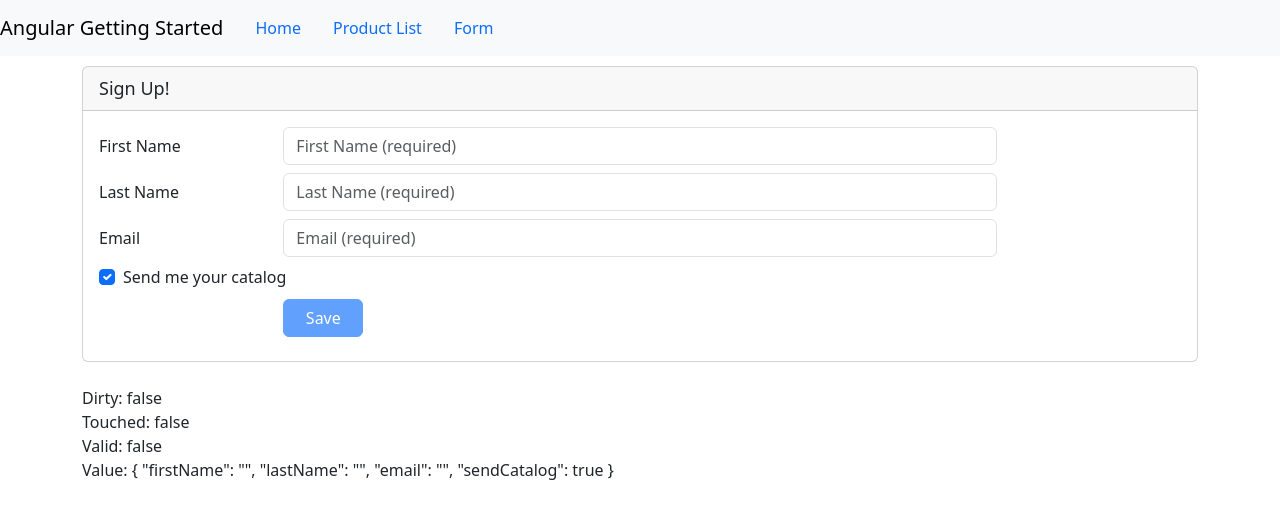
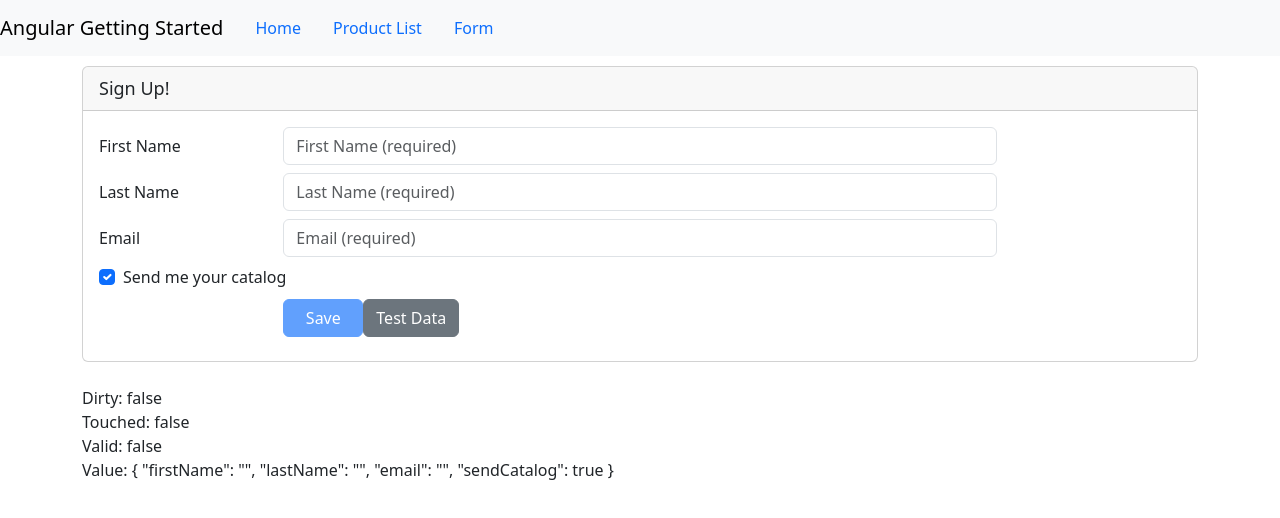
Before and after one commit to markfady/Angular_Getting_Started, an Angular app: page /ReactiveForm in a window 1280 px wide. Shown: the top 518 px of the page. Built offline with nearby package versions, Linux system fonts and the light colour scheme.

Commit message:
populateTestData button

```diff
--- a/src/app/reactiveForm/customer/customer.component.html
+++ b/src/app/reactiveForm/customer/customer.component.html
@@ -203,6 +203,11 @@
                     [disabled]="!customerForm.valid">
               Save
             </button>
+            <button class="btn btn-secondary mr-3"
+            type="button"
+            (click)="populateTestData()">Test Data</button>
+
+
           </div>
         </div>
       </form>
```
